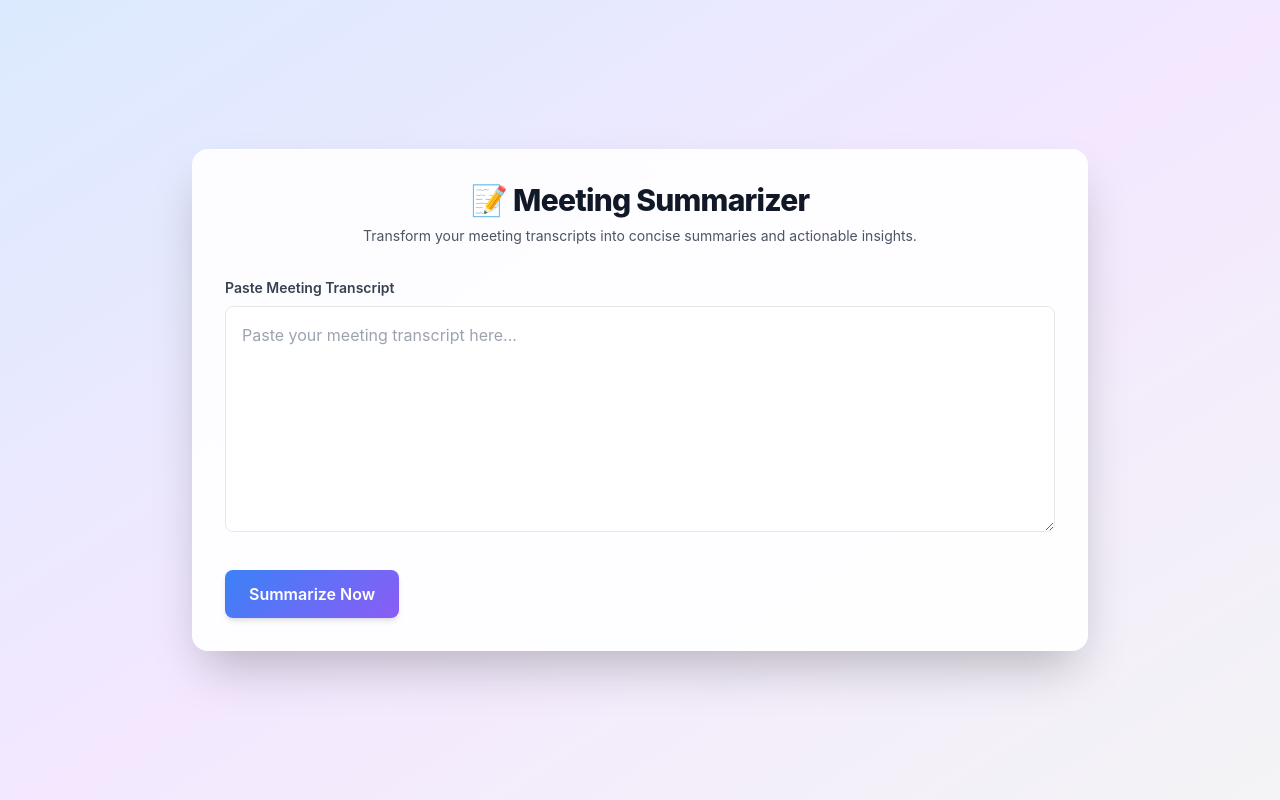
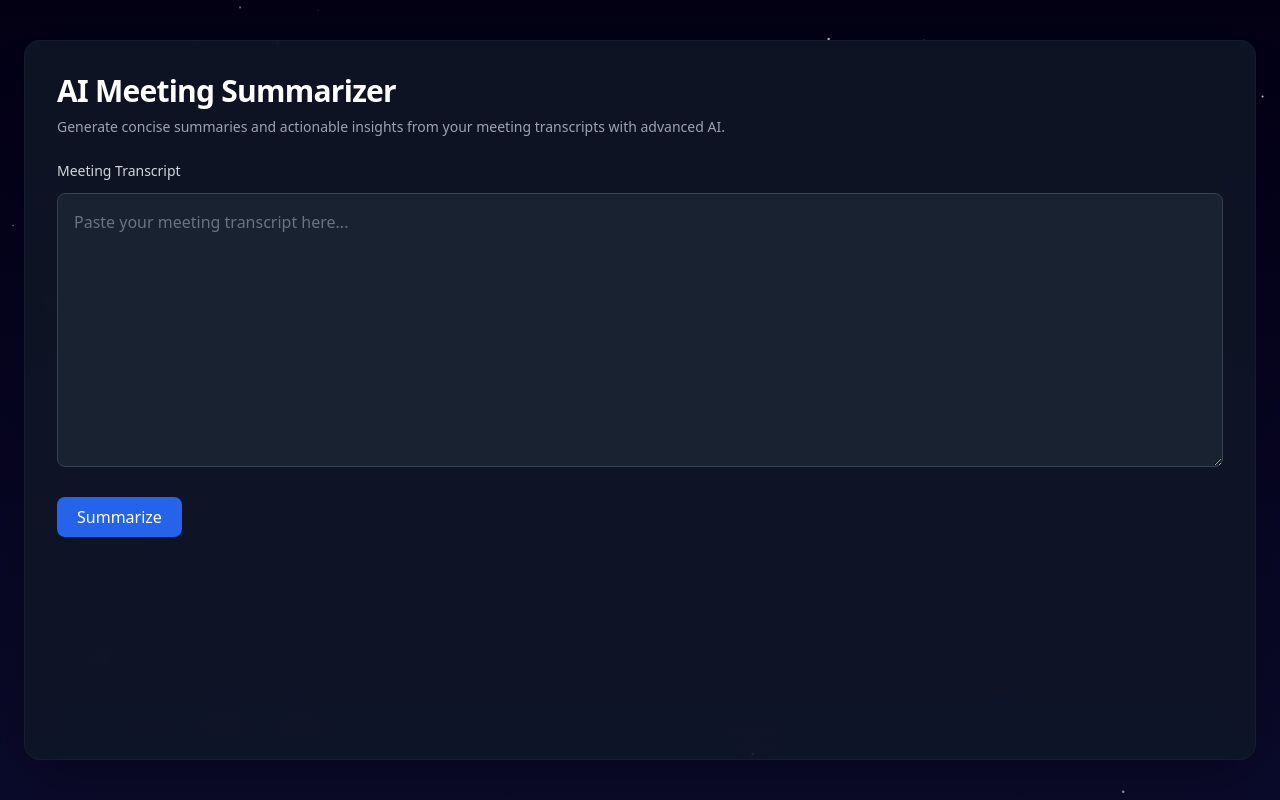
Before and after one commit to dhananj001/meeting-summarizer, a Flask app: page / in a window 1280 px wide. Run offline with Flask 3, Linux system fonts and the light colour scheme; some libraries are stand-ins or nearby versions.

Commit message:
Update index.html

```diff
--- a/backend/templates/index.html
+++ b/backend/templates/index.html
@@ -1,30 +1,13 @@
 <!DOCTYPE html>
-<html lang="en" class="h-full bg-gray-50">
+<html lang="en" class="h-full">
 <head>
   <meta charset="UTF-8" />
   <meta name="viewport" content="width=device-width, initial-scale=1.0" />
-  <title>Meeting Summarizer</title>
+  <title>AI Meeting Summarizer</title>
   <script src="https://cdn.tailwindcss.com"></script>
   <script src="https://cdn.jsdelivr.net/npm/marked/marked.min.js"></script>
   <style>
-    body {
-      font-family: 'Inter', sans-serif;
-    }
-    .gradient-bg {
-      background: linear-gradient(135deg, #3b82f6, #8b5cf6);
-    }
-    .glass-effect {
-      background: rgba(255, 255, 255, 0.9);
-      backdrop-filter: blur(10px);
-      border: 1px solid rgba(255, 255, 255, 0.2);
-    }
-    .hover-scale {
-      transition: transform 0.2s ease-in-out;
-    }
-    .hover-scale:hover {
-      transform: scale(1.02);
-    }
-    /* Style markdown-rendered text */
+    /* Retain markdown styling for action items */
     #actionItems strong {
       font-weight: 700;
       color: #1f2937;
@@ -33,56 +16,127 @@
       font-style: italic;
       color: #374151;
     }
+    /* Starry background canvas */
+    #starfield {
+      position: fixed;
+      top: 0;
+      left: 0;
+      width: 100%;
+      height: 100%;
+      z-index: -1;
+      background: linear-gradient(to bottom, #030014, #0a0a2a);
+    }
   </style>
 </head>
-<body class="h-full flex items-center justify-center p-6 bg-gradient-to-br from-blue-100 via-purple-100 to-gray-100">
-  <div class="w-full max-w-4xl glass-effect shadow-2xl rounded-2xl p-8 space-y-8 hover-scale">
-    <div class="text-center">
-      <h1 class="text-3xl font-extrabold text-gray-900 tracking-tight">📝 Meeting Summarizer</h1>
-      <p class="mt-2 text-sm text-gray-600">Transform your meeting transcripts into concise summaries and actionable insights.</p>
+<body class="h-full flex items-center justify-center p-4 sm:p-6 overflow-hidden">
+  <!-- Starry Background Canvas -->
+  <canvas id="starfield"></canvas>
+
+  <!-- Main Container -->
+  <div class="w-full max-w-7xl h-[90vh] flex bg-gray-900/80 backdrop-blur-md rounded-2xl shadow-2xl border border-gray-800/50 overflow-hidden">
+    <!-- Left Section: Transcript Input -->
+    <div id="input-section" class="flex-1 p-6 sm:p-8 space-y-6 overflow-y-auto">
+      <div class="space-y-2">
+        <h1 class="text-2xl sm:text-3xl font-bold text-white tracking-tight">AI Meeting Summarizer</h1>
+        <p class="text-sm text-gray-400">Generate concise summaries and actionable insights from your meeting transcripts with advanced AI.</p>
       </div>
-
-    <!-- Transcript Input -->
-    <div>
-      <label for="transcript" class="block text-sm font-semibold text-gray-700 mb-2">Paste Meeting Transcript</label>
+      <div class="space-y-3">
+        <label for="transcript" class="block text-sm font-medium text-gray-300">Meeting Transcript</label>
         <textarea
           id="transcript"
-        rows="8"
-        class="w-full border border-gray-200 rounded-lg p-4 text-gray-800 focus:ring-2 focus:ring-blue-500 focus:border-blue-500 transition-all duration-200"
+          rows="10"
+          class="w-full bg-gray-800/70 text-gray-200 border border-gray-700 rounded-lg p-4 focus:ring-1 focus:ring-blue-500 focus:border-blue-500 transition-all duration-150 placeholder-gray-500"
           placeholder="Paste your meeting transcript here..."
         ></textarea>
       </div>
-
-    <!-- Controls -->
-    <div class="flex justify-between items-center">
+      <div class="flex items-center gap-4">
         <button
           id="summarizeBtn"
-        class="gradient-bg text-white px-6 py-3 rounded-lg font-semibold shadow-md hover:shadow-lg transition-all duration-200"
+          class="bg-blue-600 text-white px-5 py-2 rounded-lg font-medium hover:bg-blue-700 transition-all duration-150"
         >
-        Summarize Now
+          Summarize
         </button>
-      <div id="loading" class="text-sm text-gray-500 hidden flex items-center gap-2">
-        <svg class="animate-spin h-5 w-5 text-blue-600" xmlns="http://www.w3.org/2000/svg" fill="none" viewBox="0 0 24 24">
+        <div id="loading" class="text-sm text-gray-400 hidden flex items-center gap-2">
+          <svg class="animate-spin h-4 w-4 text-blue-400" xmlns="http://www.w3.org/2000/svg" fill="none" viewBox="0 0 24 24">
             <circle class="opacity-25" cx="12" cy="12" r="10" stroke="currentColor" stroke-width="4"></circle>
             <path class="opacity-75" fill="currentColor" d="M4 12a8 8 0 018-8v8z"></path>
           </svg>
-        Summarizing...
-      </div>
-    </div>
-
-    <!-- Result Display -->
-    <div id="result" class="hidden space-y-6">
-      <div>
-        <h2 class="text-xl font-semibold text-gray-800 flex items-center gap-2">📌 Summary</h2>
-        <p id="summaryText" class="bg-white p-4 rounded-lg border border-gray-100 shadow-sm text-gray-700"></p>
-      </div>
-      <div>
-        <h2 class="text-xl font-semibold text-gray-800 flex items-center gap-2">✅ Action Items</h2>
-        <ul id="actionItems" class="list-disc pl-6 space-y-2 text-gray-700"></ul>
+          Processing...
         </div>
       </div>
     </div>
 
+    <!-- Right Section: Summary Panel (Hidden by Default) -->
+    <div
+      id="result"
+      class="w-0 lg:w-96 bg-gray-900/90 backdrop-blur-sm border-l border-gray-800/50 p-0 lg:p-6 space-y-6 overflow-y-auto transition-all duration-300 hidden"
+    >
+      <div class="space-y-3">
+        <h2 class="text-lg font-medium text-white flex items-center gap-2">Summary</h2>
+        <div id="summaryText" class="bg-gray-800/50 p-4 rounded-lg text-gray-300 text-sm"></div>
+      </div>
+      <div class="space-y-3">
+        <h2 class="text-lg font-medium text-white flex items-center gap-2">Action Items</h2>
+        <ul id="actionItems" class="list-disc pl-5 space-y-2 text-gray-300 text-sm"></ul>
+      </div>
+    </div>
+  </div>
+
+  <!-- Starfield Animation Script -->
+  <script>
+    // Starfield animation inspired by Grok's background
+    const canvas = document.getElementById('starfield');
+    const ctx = canvas.getContext('2d');
+    canvas.width = window.innerWidth;
+    canvas.height = window.innerHeight;
+
+    const stars = [];
+    const numStars = 100;
+
+    class Star {
+      constructor() {
+        this.x = Math.random() * canvas.width;
+        this.y = Math.random() * canvas.height;
+        this.size = Math.random() * 1.5;
+        this.speed = Math.random() * 0.05;
+        this.opacity = Math.random() * 0.5 + 0.3;
+      }
+      update() {
+        this.y += this.speed;
+        if (this.y > canvas.height) {
+          this.y = 0;
+          this.x = Math.random() * canvas.width;
+        }
+      }
+      draw() {
+        ctx.beginPath();
+        ctx.arc(this.x, this.y, this.size, 0, Math.PI * 2);
+        ctx.fillStyle = `rgba(255, 255, 255, ${this.opacity})`;
+        ctx.fill();
+      }
+    }
+
+    for (let i = 0; i < numStars; i++) {
+      stars.push(new Star());
+    }
+
+    function animateStars() {
+      ctx.clearRect(0, 0, canvas.width, canvas.height);
+      stars.forEach(star => {
+        star.update();
+        star.draw();
+      });
+      requestAnimationFrame(animateStars);
+    }
+    animateStars();
+
+    window.addEventListener('resize', () => {
+      canvas.width = window.innerWidth;
+      canvas.height = window.innerHeight;
+    });
+  </script>
+
+  <!-- Original JavaScript Logic -->
   <script>
     document.addEventListener("DOMContentLoaded", () => {
       const summarizeBtn = document.getElementById("summarizeBtn");
@@ -103,6 +157,8 @@
 
         loading.classList.remove("hidden");
         resultDiv.classList.add("hidden");
+        resultDiv.classList.remove("w-0", "p-0");
+        resultDiv.classList.add("w-80", "lg:w-96", "p-6");
 
         try {
           const response = await fetch("http://127.0.0.1:5000/summarize", {
@@ -118,7 +174,6 @@
           actionItemsList.innerHTML = "";
           (data.action_items || []).forEach((item) => {
             const li = document.createElement("li");
-            // Render markdown with marked
             li.innerHTML = marked.parseInline(item);
             actionItemsList.appendChild(li);
           });
```
Lines whose indentation alone changed are shown as unchanged.
